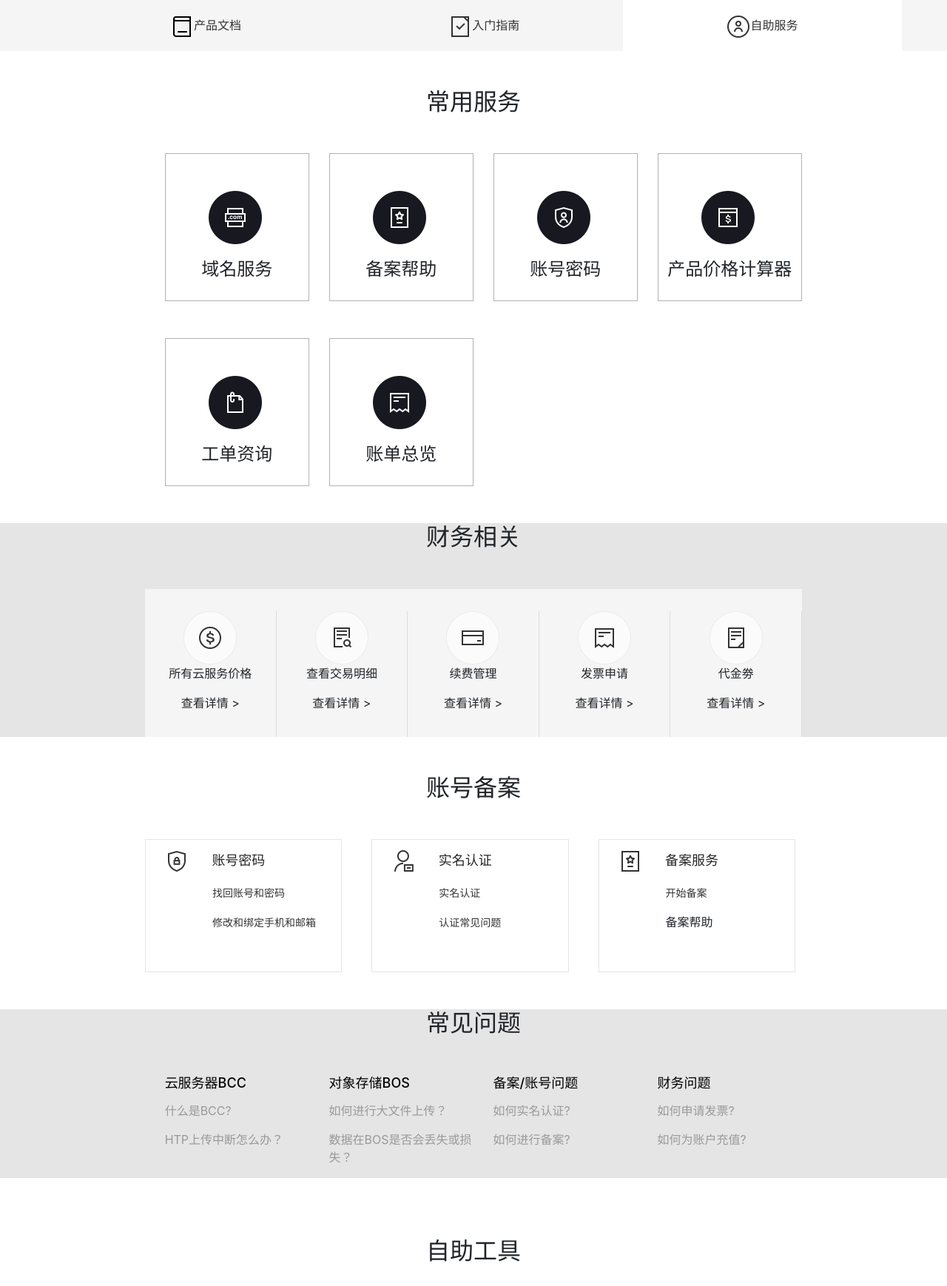
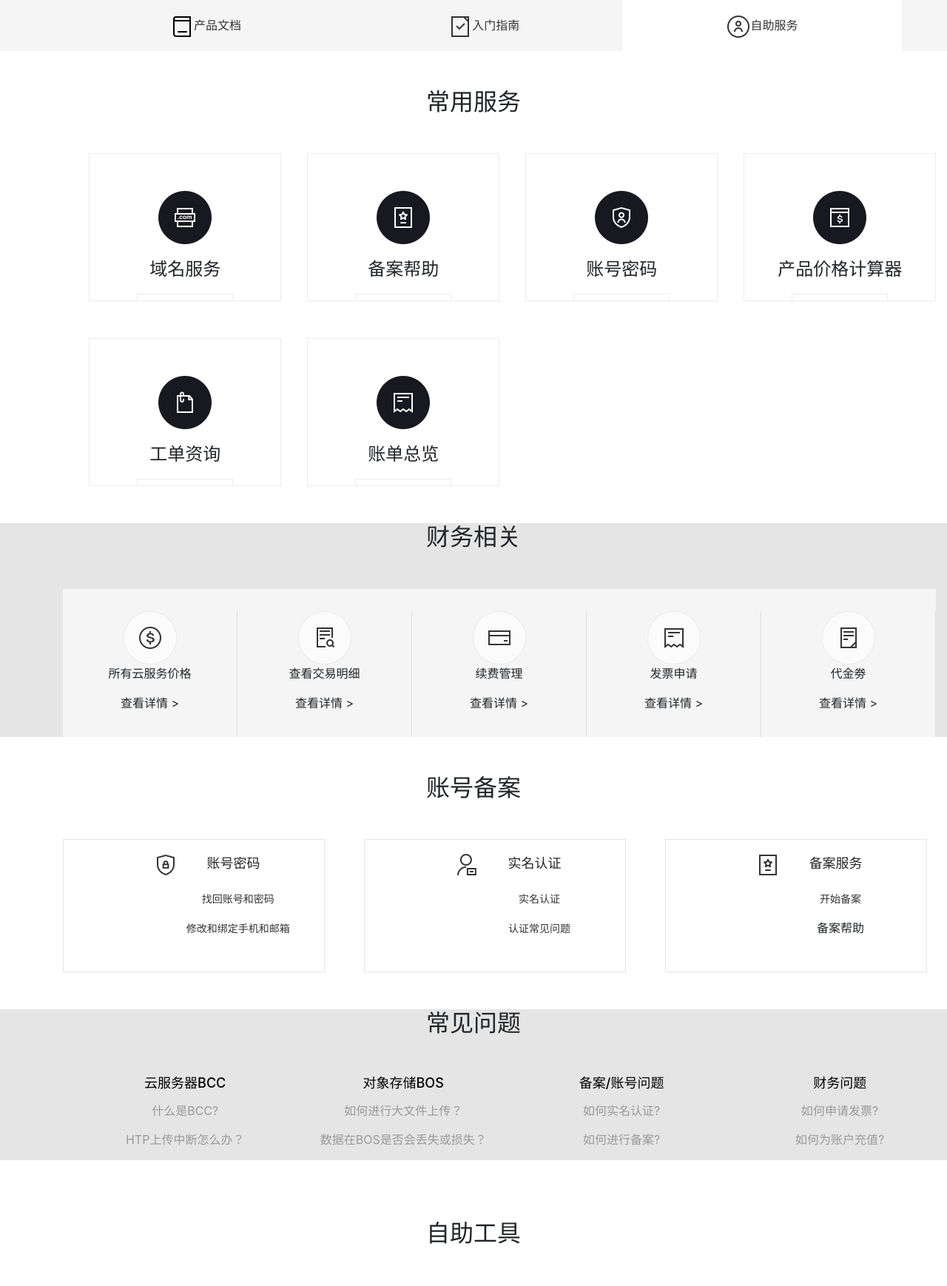
Before and after one commit to Billybrilliant/BaiduCloud-, a PHP site: page /html/servers.html in a window 1280 px wide. Shown: the part 301-2039 px from the top of the page at 74% size. Run offline with PHP 8.4, Linux system fonts and the light colour scheme; some libraries are stand-ins or nearby versions.

Commit message:
2018.10.13-fangzhen

```diff
--- a/home page/src/css/servers.css
+++ b/home page/src/css/servers.css
@@ -129,13 +129,37 @@ ul>li>a>span{
     margin-top: 50px;
 
 }
-
-
-
+.often_servers1>img{
+    margin-right: 60%;
+}
+.often_servers2>img{
+    margin-right: 60%;
+}
+.often_servers3>img{
+    margin-right: 60%;
+}
+.often_servers4>img{
+    margin-right: 60%;
+}
+/* .often_servers5>img{
+    margin-right: 60%;
+} */
+.often_servers6>img{
+    margin-right: 60%;
+}
+.often_servers7>img{
+    margin-right: 60%;
+}
+.row>div{
+    text-align: center;
+}
+.row{
+    width: 1180px!important;
+}
 .often_servers1{
     width:22%;
     height: 200px;
-    border: 1px solid rgba(0,0,0, 0.3);
+    border: 1px solid #EBEBEB;
     float: left;
     margin-left:3%;
     overflow: hidden;
@@ -154,21 +178,29 @@ ul>li>a>span{
     top: 70px;
 }
 #sigin{
-    width: 70px;
-    height: 20px;
-    border: 1px solid rgba(0,0,0, 0.4);
+
+    border: 1px solid #EBEBEB;
     margin: 0 auto;
     position: relative;
-    top: 100px;
+    width: 130px;
+    height: 34px;
+    top: 80px;
+    text-align: center;
+    line-height: 34px;
 }
 #sigin:hover{
-    background: blue;
+    background: #209BFD;
 }
+/* #sigin a{
+    display: inline-block;
+    width: 130px;
+    height: 34px;
+} */
 /* 第一行第二个 */
 .often_servers2{
     width:22%;
     height: 200px;
-    border: 1px solid rgba(0,0,0, 0.3);
+    border: 1px solid #EBEBEB;
     float: left;
     margin-left:3%;
     overflow: hidden;
@@ -187,22 +219,25 @@ ul>li>a>span{
     top: 70px;
 }
 #sigin2{
-    width: 100px;
-    height: 20px;
-    border: 1px solid rgba(0,0,0, 0.4);
+
+    border: 1px solid #EBEBEB;
     margin: 0 auto;
     position: relative;
-    top: 100px;
+    width: 130px;
+    height: 34px;
+    top: 80px;
+    text-align: center;
+    line-height: 34px;
 
 }
 #sigin2:hover{
-    background: blue;
+    background:#209BFD
 }
 /* ======================== */
 .often_servers3{
     width:22%;
     height: 200px;
-    border: 1px solid rgba(0,0,0, 0.3);
+    border: 1px solid #EBEBEB;
     float: left;
     margin-left:3%;
     overflow: hidden;
@@ -221,21 +256,24 @@ ul>li>a>span{
     top: 70px;
 }
 #sigin3{
-    width: 70px;
-    height: 20px;
-    border: 1px solid rgba(0,0,0, 0.4);
+
+    border: 1px solid #EBEBEB;
     margin: 0 auto;
     position: relative;
-    top: 100px;
+    width: 130px;
+    height: 34px;
+    top: 80px;
+    text-align: center;
+    line-height: 34px;
 }
 #sigin3:hover{
-    background: blue;
+    background:#209BFD
 }
 /* ============================= */
 .often_servers4{
     width:22%;
     height: 200px;
-    border: 1px solid rgba(0,0,0, 0.3);
+    border: 1px solid #EBEBEB;
     float: left;
     margin-left:3%;
     overflow: hidden;
@@ -254,16 +292,19 @@ ul>li>a>span{
     top: 70px;
 }
 #sigin4{
-    width: 70px;
-    height: 20px;
-    border: 1px solid rgba(0,0,0, 0.4);
+
+    border: 1px solid #EBEBEB;
     margin: 0 auto;
     position: relative;
-    top: 100px;
+    width: 130px;
+    height: 34px;
+    top: 80px;
+    text-align: center;
+    line-height: 34px;
 }
 
 #sigin4:hover{
-    background: blue;
+    background:#209BFD
 }
 
 
@@ -271,7 +312,7 @@ ul>li>a>span{
 .often_servers6{
     width:22%;
     height: 200px;
-    border: 1px solid rgba(0,0,0, 0.3);
+    border: 1px solid #EBEBEB;
     float: left;
     margin-left:3%;
     overflow: hidden;
@@ -290,22 +331,25 @@ ul>li>a>span{
     top: 70px;
 }
 #sigin6{
-    width: 70px;
-    height: 20px;
-    border: 1px solid rgba(0,0,0, 0.4);
+
+    border: 1px solid #EBEBEB;
     margin: 0 auto;
     position: relative;
-    top: 100px;
+    width: 130px;
+    height: 34px;
+    top: 80px;
+    text-align: center;
+    line-height: 34px;
 }
 
 #sigin6:hover{
-    background: blue;
+    background:#209BFD
 }
 /* ================================= */
 .often_servers7{
     width:22%;
     height: 200px;
-    border: 1px solid rgba(0,0,0, 0.3);
+    border: 1px solid #EBEBEB;
     float: left;
     margin-left:3%;
     overflow: hidden;
@@ -324,15 +368,18 @@ ul>li>a>span{
     top: 70px;
 }
 #sigin7{
-    width: 70px;
-    height: 20px;
-    border: 1px solid rgba(0,0,0, 0.4);
+
+    border: 1px solid #EBEBEB;
     margin: 0 auto;
     position: relative;
-    top: 100px;
+    width: 130px;
+    height: 34px;
+    top: 80px;
+    text-align: center;
+    line-height: 34px;
 }
 #sigin7:hover{
-    background: blue;
+    background:#209BFD
 }
 /* ============================-财务相关-======================================= */
 .money_about{
--- a/home page/src/js/servers.js
+++ b/home page/src/js/servers.js
@@ -1,139 +1,105 @@
 $('.often_servers1').mouseover(function(){
     $('#tend').css({
-        'top':'30px','left':'40%','width':'36px','height':'36px','transition':'all 0.01s'
-    });
-    $('#tend_h4').css({
-        'top':'40px','transition':'all 0.01s'
+       'width':'48px','height':'48px','transition':'all 0.6s','margin-top':'-40px'
     });
     $('#sigin').css({
-        'top':'50px','transition':'all 0.01s'
+        'transition':'all 0.6s','opacity':'1',
     });
 });
 $('.often_servers1').mouseout(function(){
     $('#tend').css({
-        'width':'72px','height':'72px','top':'50px','left':'30%'
-    });
-    $('#tend_h4').css({
-        'top':'70px'
+        'width':'72px','height':'72px','margin-top':'0'
     });
     $('#sigin').css({
-        'top':'100px'
+     'opacity':'0',
     });
 });
 // ========================
 $('.often_servers2').mouseover(function(){
     $('#tend2').css({
-        'width':'36px','height':'36px','top':'30px','left':'40%','transition':'all 0.01s'
-    });
-    $('#tend_h2').css({
-        'top':'40px','transition':'all 0.01s'
+        'width':'48px','height':'48px','transition':'all 0.6s','margin-top':'-40px'
      });
      $('#sigin2').css({
-        'top':'50px','transition':'all 0.01s'
+         'transition':'all 0.6s','opacity':'1',
      });
 });
 $('.often_servers2').mouseout(function(){
     $('#tend2').css({
-        'width':'72px','height':'72px','top':'50px','left':'30%'
-    });
-    $('#tend_h2').css({
-        'top':'70px'
+        'width':'72px','height':'72px','margin-top':'0'
     });
     $('#sigin2').css({
-        'top':'100px'
+     'opacity':'0',
     });
+
 });
 //
 $('.often_servers3').mouseover(function(){
     $('#tend3').css({
-        'width':'36px','height':'36px','top':'30px','left':'40%','transition':'all 0.01s'
-    });
-    $('#tend_h3').css({
-        'top':'40px','transition':'all 0.01s'
+        'width':'48px','height':'48px','transition':'all 0.6s','margin-top':'-40px'
      });
      $('#sigin3').css({
-        'top':'50px','transition':'all 0.01s'
+         'transition':'all 0.6s','opacity':'1',
      });
 });
 $('.often_servers3').mouseout(function(){
     $('#tend3').css({
-        'width':'72px','height':'72px','top':'50px','left':'30%'
-    });
-    $('#tend_h3').css({
-        'top':'70px'
+        'width':'72px','height':'72px','margin-top':'0'
     });
     $('#sigin3').css({
-        'top':'100px'
+     'opacity':'0',
     });
 });
 //
 $('.often_servers4').mouseover(function(){
     $('#tend4').css({
-        'width':'36px','height':'36px','top':'30px','left':'40%','transition':'all 0.01s'
-    });
-    $('#tend_h5').css({
-        'top':'40px','transition':'all 0.01s'
+        'width':'48px','height':'48px','transition':'all 0.6s','margin-top':'-40px'
      });
      $('#sigin4').css({
-        'top':'50px','transition':'all 0.01s'
+         'transition':'all 0.6s','opacity':'1',
      });
 });
 $('.often_servers4').mouseout(function(){
     $('#tend4').css({
-        'width':'72px','height':'72px','top':'50px','left':'30%'
-    });
-    $('#tend_h5').css({
-        'top':'70px'
+        'width':'72px','height':'72px','margin-top':'0'
     });
     $('#sigin4').css({
-        'top':'100px'
+     'opacity':'0',
     });
 });
 //
 $('.often_servers6').mouseover(function(){
     $('#tend5').css({
-        'width':'36px','height':'36px','top':'30px','left':'40%','transition':'all 0.01s'
-    });
-    $('#tend_h6').css({
-        'top':'40px','transition':'all 0.01s'
+        'width':'48px','height':'48px','transition':'all 0.6s','margin-top':'-40px'
      });
      $('#sigin6').css({
-        'top':'50px','transition':'all 0.01s'
+         'transition':'all 0.6s','opacity':'1',
      });
 });
 $('.often_servers6').mouseout(function(){
     $('#tend5').css({
-        'width':'72px','height':'72px','top':'50px','left':'30%'
-    });
-    $('#tend_h6').css({
-        'top':'70px'
+        'width':'72px','height':'72px','margin-top':'0'
     });
     $('#sigin6').css({
-        'top':'100px'
+     'opacity':'0',
     });
 });
 //
 $('.often_servers7').mouseover(function(){
     $('#tend6').css({
-        'width':'36px','height':'36px','top':'30px','left':'40%','transition':'all 0.01s'
-    });
-    $('#tend_h7').css({
-        'top':'40px','transition':'all 0.01s'
+        'width':'48px','height':'48px','transition':'all 0.6s','margin-top':'-40px'
      });
      $('#sigin7').css({
-        'top':'50px','transition':'all 0.01s'
+         'transition':'all 0.6s','opacity':'1',
      });
 });
 $('.often_servers7').mouseout(function(){
     $('#tend6').css({
-        'width':'72px','height':'72px','top':'50px','left':'30%'
-    });
-    $('#tend_h7').css({
-        'top':'70px'
+        'width':'72px','height':'72px','margin-top':'0'
     });
     $('#sigin7').css({
-        'top':'100px'
+     'opacity':'0',
     });
+
 });
 
 
```
Lines whose indentation alone changed are shown as unchanged.
